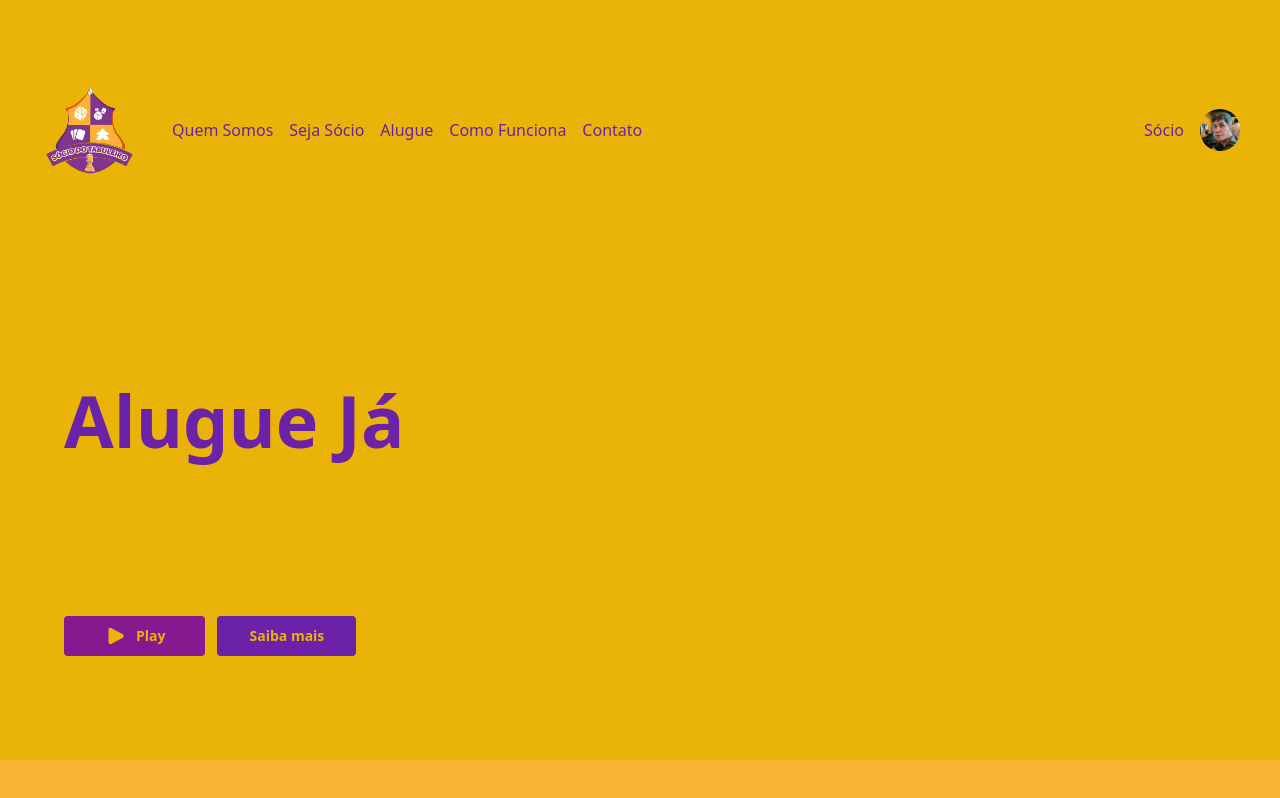
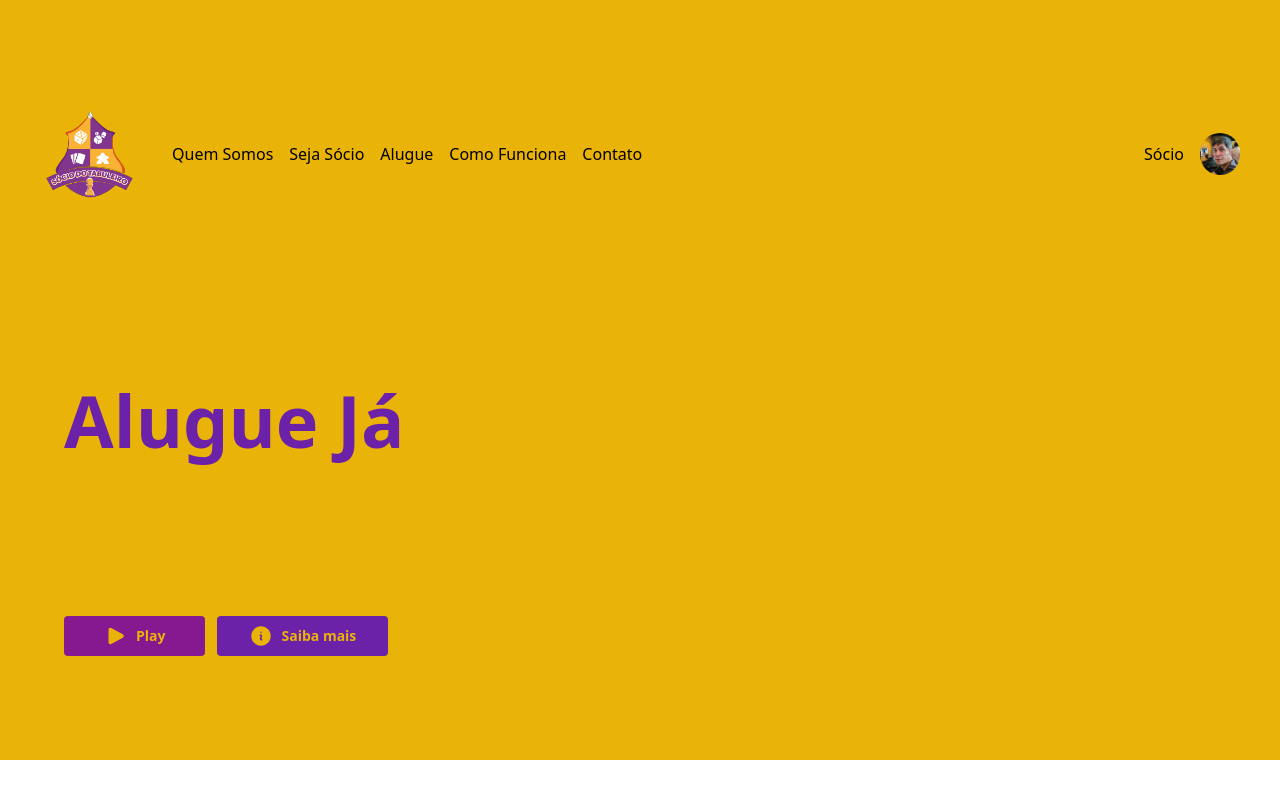
Before and after one commit to brunobisognisociodotabuleiro/front-end-socio, a Next.js app: page / in a window 1280 px wide. Shown: the top 798 px of the page. Built offline with nearby package versions, Linux system fonts and the light colour scheme.

Commit message:
edição de imagem home

```diff
--- a/src/app/layout.tsx
+++ b/src/app/layout.tsx
@@ -1,13 +1,4 @@
-import type { Metadata } from 'next'
-import { Inter } from 'next/font/google'
 import './globals.css'
-
-const inter = Inter({ subsets: ['latin'] })
-
-export const metadata: Metadata = {
-  title: 'Create Next App',
-  description: 'Generated by create next app',
-}
 
 export default function RootLayout({
   children,
@@ -16,8 +7,9 @@ export default function RootLayout({
 }) {
   return (
     <html lang="pt_br">
-      <body className='scrollbar-hide'
-      >{children}</body>
+      <body className='bg-white dark:bg-black text-black dark:text-white'>
+      {children}
+      </body>
     </html>
   )
 }
--- a/src/app/page.tsx
+++ b/src/app/page.tsx
@@ -33,8 +33,7 @@ export default function Home() {
       text-yellow-500
       md:flex-xl; flex cursor-pointer items-center gap-2 rounded bg-fuchia-800
       px-4 py-2 text-sm font-semibold transition-opacity-75 md:px-10 md:py-2.5'>
-      <PlayIcon className='h-6'/>
-
+            <PlayIcon className='h-6' />
             Play
           </button>
           <button className='
@@ -42,7 +41,23 @@ export default function Home() {
       text-yellow-500
       md:flex-xl; flex cursor-pointer items-center gap-2 rounded bg-fuchia-800
       px-5 py-1.5 text-sm font-semibold transition-opacity-75 md:px-8 md:py-2.5'>
+            <InformationCircleIcon className='h-6' />
             Saiba mais</button>
+            </div>
+          <div className='flex items-center space-y-4'>
+            <div className='flex space-x-4 overflow-x-scroll'>
+              {[].map((index) => (
+                <div key={index} className='h-28 min-w-[200px]'>
+                  <Image
+                    src='/1-5.png'
+                    alt='banner image'
+                    fill={true}
+                    className='rounded' />
+
+
+              </div>
+              ))}
+        </div>
         </div>
       </main>
     </div>
--- a/src/components/Header.tsx
+++ b/src/components/Header.tsx
@@ -9,7 +9,7 @@ export default function Header() {
   const isScrolled = useScroll();
   return (
     <header className="fixed top-10 z-50 flex w-full
-      items-center justify-between px-4 py-4 lg:px-10 lg:py-10 transition-all">
+      items-center justify-between px-4 py-4 lg:px-10 lg:py-16 transition-all">
         <div className="flex items-center space-x-2 md:space-x-8">
           <Logo/>
           <NavLinks/>
```
Also changed, not shown: public/1-5.png (added). Lines whose indentation alone changed are shown as unchanged.
